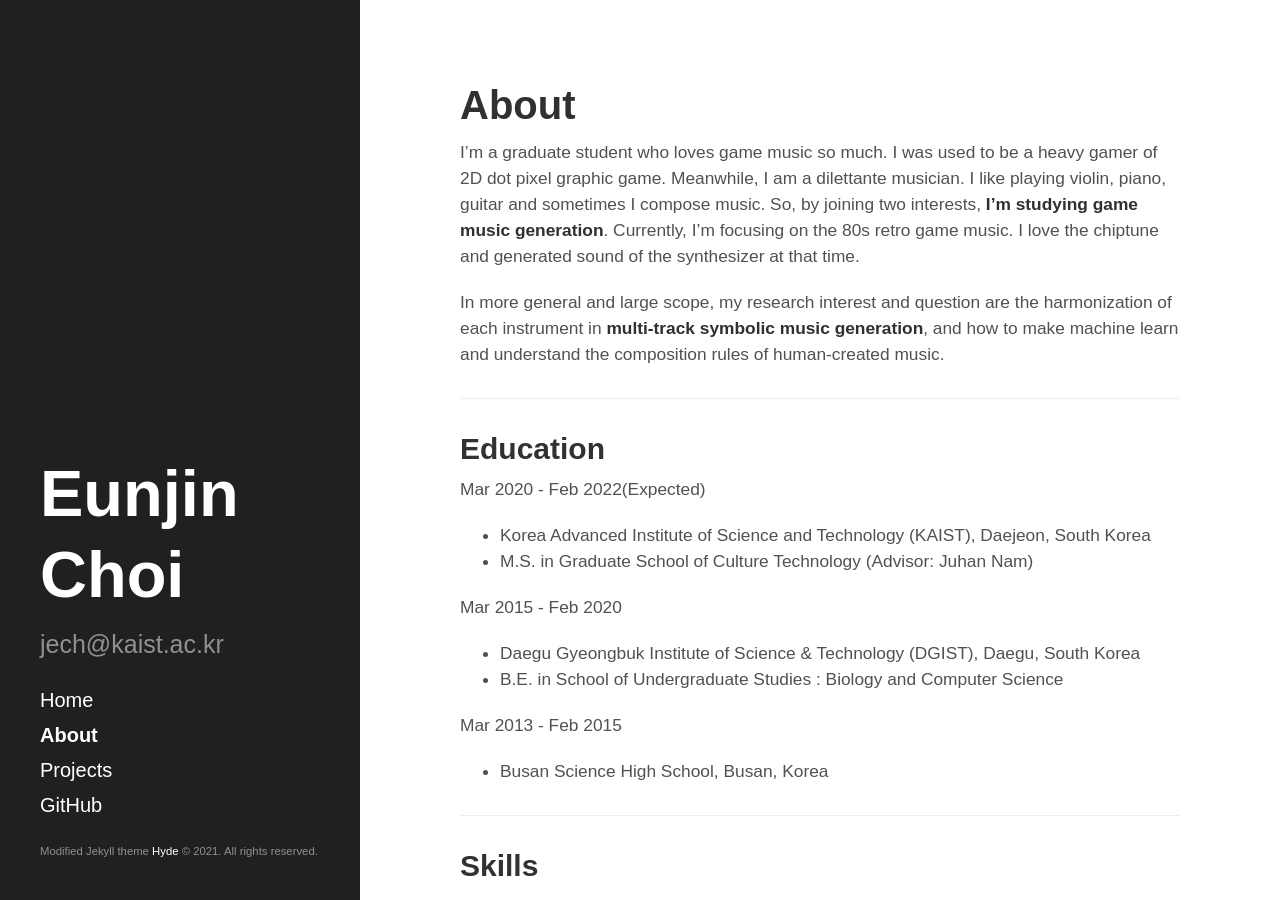
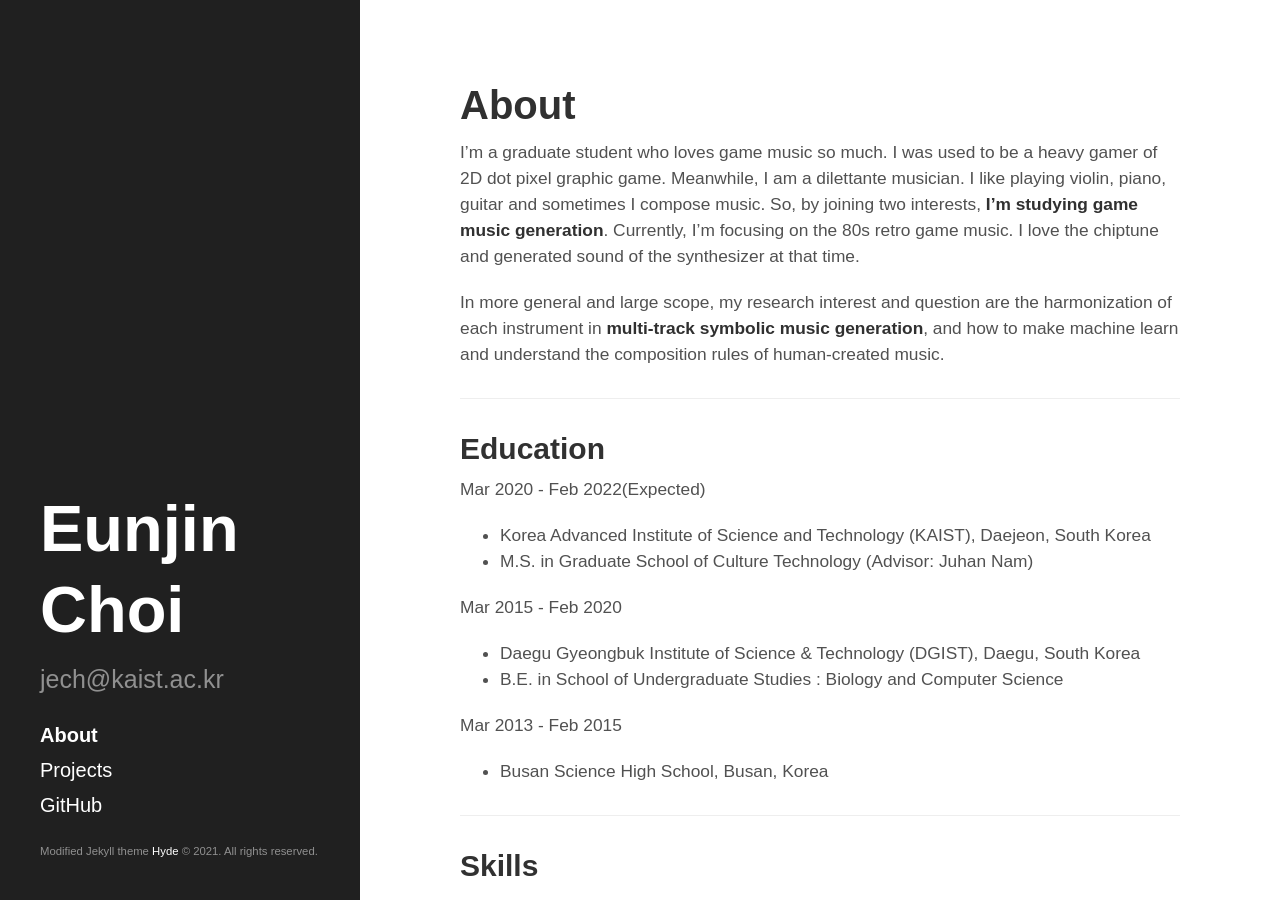
Before and after one commit to jech2/jech2.github.io, a Jekyll site: the page built from index.md, in a window 1280 px wide and 900 px high. Built offline with Jekyll 4.4.1, drawn with Linux system fonts in a browser that asks for light colours; the list of posts is cut into pages by our own code.

Commit message:
I'll sleep, config base url / and remove Home Nav

```diff
--- a/_config.yml
+++ b/_config.yml
@@ -10,7 +10,7 @@
 tagline:
 description:      'jech@kaist.ac.kr'
 url:              http://jech2.github.io
-baseurl:          ''
+baseurl:          /
 
 author:
   name:           'Eunjin Choi'
--- a/_includes/sidebar.html
+++ b/_includes/sidebar.html
@@ -8,8 +8,6 @@
     </div>
 
     <nav class="sidebar-nav">
-      <a class="sidebar-nav-item{% if page.url == site.baseurl %} active{% endif %}" href="{{ site.baseurl }}">Home</a>
-
       {% comment %}
         The code below dynamically generates a sidebar nav of pages with
         `layout: page` in the front-matter. See readme for usage.
```
